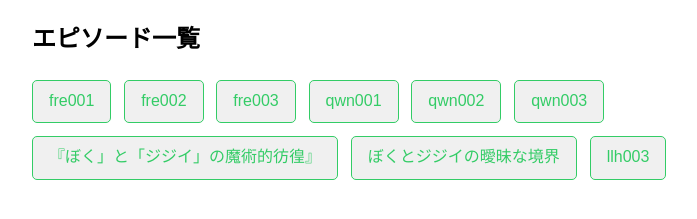
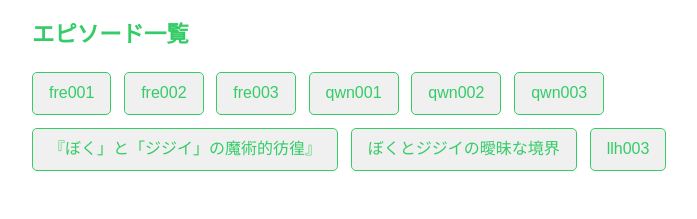
Before and after one commit to emyeuchi/boymeetsjijii, a plain HTML site: page index.html in a window 1280 px wide. Shown: the part 165-384 px from the top of the page, without its empty margins (208-905 px from the left). Drawn offline with Linux system fonts and the light colour scheme.

Commit message:
Update index.html

```diff
--- a/index.html
+++ b/index.html
@@ -44,7 +44,11 @@
       color: #33cc66;
       margin-bottom: 0.5rem;
     }
-
+    h2{
+      font-size: 1.4rem;
+      color: #33cc66;
+      margin-bottom: 0.5rem;
+    }
     section {
       margin-bottom: 2.5rem;
     }
```
